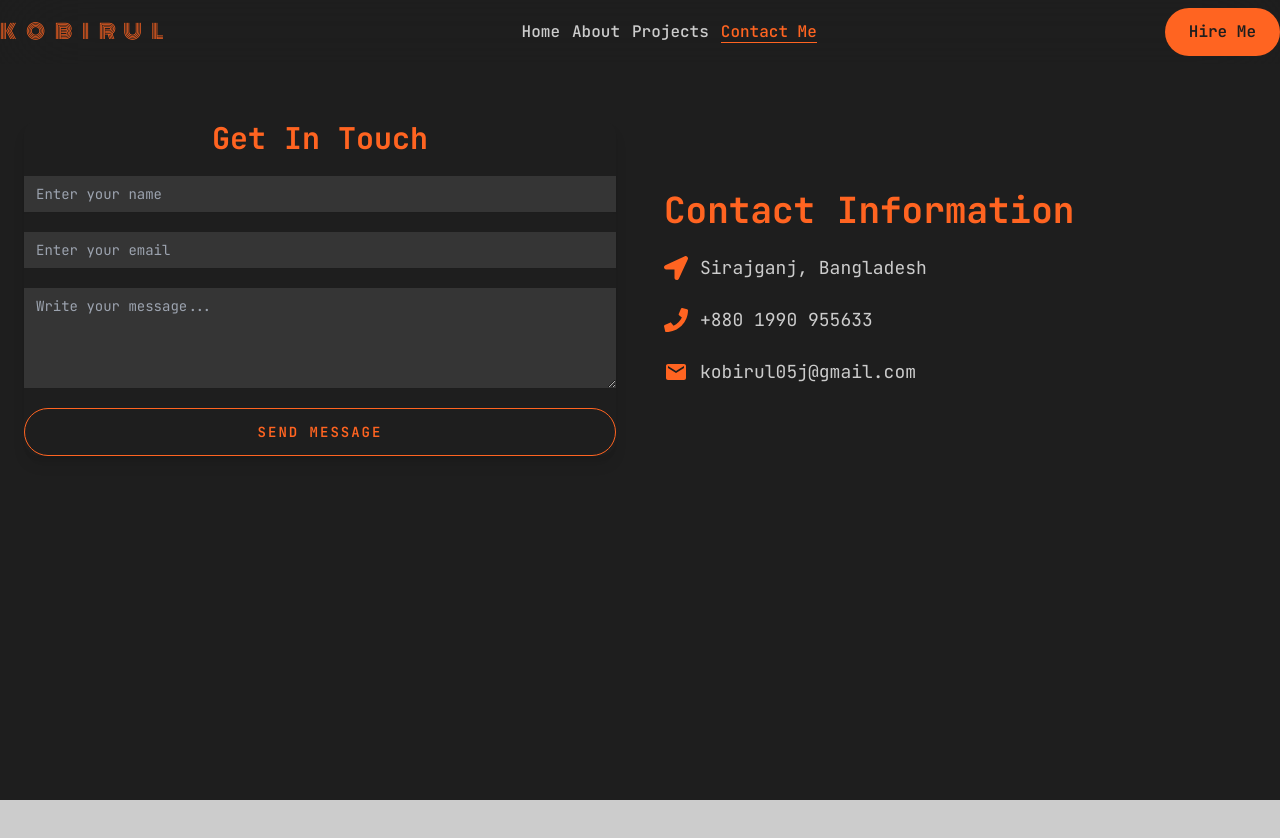
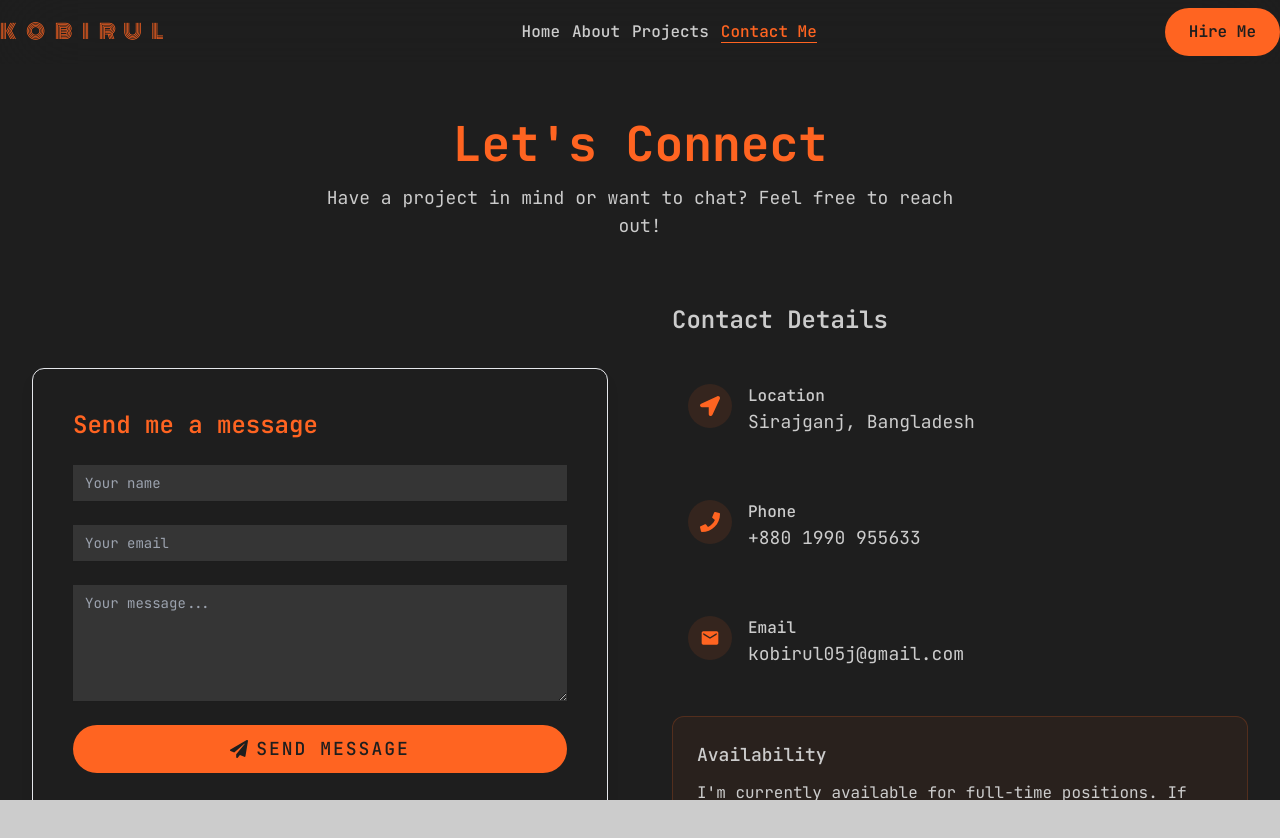
Before and after one commit to kobirul5/personal-web, a Next.js app: page /contact in a window 1280 px wide. Shown: the top 838 px of the page. Before the commit the page ends 800 px from the top, so only its background shows below. Built offline with nearby package versions, Linux system fonts and the light colour scheme.

Commit message:
fixed some isse in contact page

```diff
--- a/src/app/contact/page.jsx
+++ b/src/app/contact/page.jsx
@@ -1,21 +1,22 @@
 "use client"
-import { Input, } from "@/components/ui/input";
-import {Textarea} from "@/components/ui/textarea"
-import { motion } from "motion/react"
-import { useRef } from "react";
-import { FaLocationArrow, FaPhone } from "react-icons/fa";
+import { Input } from "@/components/ui/input";
+import { Textarea } from "@/components/ui/textarea";
+import { motion } from "framer-motion";
+import { useRef, useState } from "react";
+import { FaLocationArrow, FaPhone, FaPaperPlane } from "react-icons/fa";
 import { MdEmail } from "react-icons/md";
+import { FiCheckCircle } from "react-icons/fi";
 import emailjs from '@emailjs/browser';
 import { Button } from "@/components/ui/button";
 
-
-
 const ContactMe = () => {
-
     const form = useRef();
-
+    const [isSubmitting, setIsSubmitting] = useState(false);
+    const [isSuccess, setIsSuccess] = useState(false);
+console.log(isSubmitting)
     const sendEmail = (e) => {
         e.preventDefault();
+        setIsSubmitting(true);
 
         emailjs
             .sendForm('service_1cwh7ah', 'template_xw07nfm', form.current, {
@@ -23,75 +24,184 @@ const ContactMe = () => {
             })
             .then(
                 (res) => {
-                    console.log(res)
+                    console.log(res);
+                    setIsSuccess(true);
+                    setIsSubmitting(false);
+                    form.current.reset();
+                    setTimeout(() => setIsSuccess(false), 3000);
                 },
                 (error) => {
                     console.log('FAILED...', error.text);
+                    setIsSubmitting(false);
                 },
             );
     };
 
+    const containerVariants = {
+        hidden: { opacity: 0 },
+        visible: {
+            opacity: 1,
+            transition: {
+                delay: 0.2,
+                when: "beforeChildren",
+                staggerChildren: 0.1
+            }
+        }
+    };
+
+    const itemVariants = {
+        hidden: { y: 20, opacity: 0 },
+        visible: {
+            y: 0,
+            opacity: 1,
+            transition: {
+                ease: "easeOut",
+                duration: 0.5
+            }
+        }
+    };
 
     return (
         <motion.section
-      initial={{ opacity: 0 }}
-      animate={{
-        opacity: 1,
-        transition: { delay: 2, duration: 0.4, ease: "easeIn" }
-      }}
-      className="mt-10"
+            initial="hidden"
+            animate="visible"
+            variants={containerVariants}
+            className="py-10"
+            id="contact"
         >
-            <div className="container mx-auto px-6 mb-20 grid grid-cols-1 gap-12 md:grid-cols-2 items-center">
-                {/* Left - Contact Form */}
-                <div className=" rounded-2xl shadow-lg  ">
-                    <h2 className="text-3xl mb-5 text-primaryColor font-bold text-center -6">
-                        Get In Touch
+            <div className="container mx-auto px-4 sm:px-6 lg:px-8">
+                <motion.div
+                    variants={itemVariants}
+                    className="text-center mb-12 md:mb-16"
+                >
+                    <h2 className="text-3xl md:text-4xl lg:text-5xl font-bold text-primaryColor mb-4">
+                        Let's Connect
                     </h2>
+                    <p className="text-lg text-muted-foreground max-w-2xl mx-auto">
+                        Have a project in mind or want to chat? Feel free to reach out!
+                    </p>
+                </motion.div>
+
+                <div className="grid grid-cols-1 lg:grid-cols-2 gap-12 lg:gap-16 items-center">
+                    {/* Contact Form */}
+                    <motion.div
+                        variants={itemVariants}
+                        className="bg-background rounded-xl shadow-lg p-6 sm:p-8 lg:p-10 border"
+                    >
+                        <h3 className="text-2xl font-semibold text-foreground mb-6 text-primaryColor">
+                            Send me a message
+                        </h3>
                         <form ref={form} onSubmit={sendEmail} className="space-y-6">
-                        <div className=" grid  grid-cols-1 gap-5">
+                            <motion.div variants={itemVariants}>
                                 <Input
                                     type="text"
                                     name="from_name"
-                                placeholder="Enter your name"
+                                    placeholder="Your name"
                                     required
+
                                 />
+                            </motion.div>
+
+                            <motion.div variants={itemVariants}>
                                 <Input
                                     type="email"
                                     name="from_email"
-                                placeholder="Enter your email"
+                                    placeholder="Your email"
+                                    required
 
+                                />
+                            </motion.div>
+
+                            <motion.div variants={itemVariants}>
+                                <Textarea
+                                    name="message"
+                                    placeholder="Your message..."
+                                    rows="5"
                                     required
                                 />
-                            <Textarea
-                                name="message"
-                                placeholder="Write your message..."
+                            </motion.div>
 
-                                required
-                            />
+                            <motion.div variants={itemVariants}>
                                 <Button
-                            variant="outline"
+                                    type="submit"
                                     size="lg"
+                                    className="w-full py-6 text-lg font-medium bg-primaryColor hover:bg-primaryColor/90 transition-all duration-300"
+                                    disabled={isSubmitting}
                                 >
-                                Send Message
+                                    {isSubmitting ? (
+                                        'Sending...'
+                                    ) : isSuccess ? (
+                                        <span className="flex items-center gap-2">
+                                            <FiCheckCircle className="text-xl" /> Sent Successfully!
+                                        </span>
+                                    ) : (
+                                        <span className="flex items-center gap-2">
+                                            <FaPaperPlane /> Send Message
+                                        </span>
+                                    )}
                                 </Button>
+                            </motion.div>
+                        </form>
+                    </motion.div>
+
+                    {/* Contact Information */}
+                    <motion.div
+                        variants={itemVariants}
+                        className="space-y-8"
+                    >
+                        <h3 className="text-2xl font-semibold text-foreground">
+                            Contact Details
+                        </h3>
+
+                        <motion.div
+                            variants={itemVariants}
+                            className="flex items-start gap-4 p-4 bg-muted rounded-lg hover:bg-muted/50 transition-colors duration-300"
+                        >
+                            <div className="p-3 bg-primaryColor/10 rounded-full text-primaryColor">
+                                <FaLocationArrow className="text-xl" />
                             </div>
-                    </form>
+                            <div>
+                                <h4 className="font-medium text-muted-foreground">Location</h4>
+                                <p className="text-lg text-foreground">Sirajganj, Bangladesh</p>
                             </div>
+                        </motion.div>
 
-                {/* Right - Contact Details */}
-                <div className="space-y-6 ">
-                    <h2 className="text-3xl md:text-4xl font-bold text-center md:text-left text-primaryColor">
-                        Contact Information
-                    </h2>
-                    <p className="flex items-center gap-3 text-lg">
-                        <FaLocationArrow className=" text-2xl text-primaryColor" /> Sirajganj, Bangladesh
+                        <motion.div
+                            variants={itemVariants}
+                            className="flex items-start gap-4 p-4 bg-muted rounded-lg hover:bg-muted/50 transition-colors duration-300"
+                        >
+                            <div className="p-3 bg-primaryColor/10 rounded-full text-primaryColor">
+                                <FaPhone className="text-xl" />
+                            </div>
+                            <div>
+                                <h4 className="font-medium text-muted-foreground">Phone</h4>
+                                <p className="text-lg text-foreground">+880 1990 955633</p>
+                            </div>
+                        </motion.div>
+
+                        <motion.div
+                            variants={itemVariants}
+                            className="flex items-start gap-4 p-4 bg-muted rounded-lg hover:bg-muted/50 transition-colors duration-300"
+                        >
+                            <div className="p-3 bg-primaryColor/10 rounded-full text-primaryColor">
+                                <MdEmail className="text-xl" />
+                            </div>
+                            <div>
+                                <h4 className="font-medium text-muted-foreground">Email</h4>
+                                <p className="text-lg text-foreground">kobirul05j@gmail.com</p>
+                            </div>
+                        </motion.div>
+
+                        <motion.div
+                            variants={itemVariants}
+                            className="mt-8 p-6 bg-primaryColor/5 rounded-xl border border-primaryColor/20"
+                        >
+                            <h4 className="font-medium text-lg text-foreground mb-3">Availability</h4>
+                            <p className="text-muted-foreground">
+                                I'm currently available for full-time positions. If you have a project that needs my expertise, don't hesitate to reach out!
                             </p>
-                    <p className="flex items-center gap-3 text-lg">
-                        <FaPhone className="text-2xl  text-primaryColor" /> +880 1990 955633
-                    </p>
-                    <p className="flex items-center gap-3 text-lg">
-                        <MdEmail className=" text-2xl text-primaryColor" /> kobirul05j@gmail.com
-                    </p>
+                        </motion.div>
+                    </motion.div>
                 </div>
             </div>
         </motion.section>
--- a/src/app/page.js
+++ b/src/app/page.js
@@ -3,6 +3,7 @@ import Banner from "./components/Banner";
 import MySkills from "./components/MySkills";
 import Projects from "./projects/Projects";
 import Link from "next/link";
+import Education from "@/components/Education/Education";
 
 export default function Home() {
   return (
@@ -21,6 +22,8 @@ export default function Home() {
         <Projects />
         <Link href={"/projects"} className=" flex justify-center text-center"><Button>See My All Projects</Button></Link>
       </section>
+    <Education/>
+
     </main>
   );
 }
--- a/src/components/ui/input.jsx
+++ b/src/components/ui/input.jsx
@@ -7,7 +7,7 @@ const Input = React.forwardRef(({ className, type, ...props }, ref) => {
     (<input
       type={type}
       className={cn(
-        "flex h-9 w-full rounded-md bg-white/10 border-input  px-3 py-1 text-base shadow-sm transition-colors file:border-0 file:bg-transparent file:text-sm file:font-medium file:text-foreground placeholder:text-muted-foreground focus-visible:outline-none focus-visible:ring-1 focus-visible:ring-ring disabled:cursor-not-allowed disabled:opacity-50 md:text-sm",
+        "flex h-9 w-full rounded-md bg-white/10 border-input  px-3 py-1 text-base shadow-sm transition-colors file:border-0 file:bg-transparent file:text-sm file:font-medium file:text-foreground placeholder:text-muted-foreground focus-visible:outline-none focus-visible:ring-1 focus-visible:ring-orange-500 disabled:cursor-not-allowed disabled:opacity-50 md:text-sm",
         className
       )}
       ref={ref}
--- a/src/components/ui/textarea.jsx
+++ b/src/components/ui/textarea.jsx
@@ -6,7 +6,7 @@ const Textarea = React.forwardRef(({ className, ...props }, ref) => {
   return (
     (<textarea
       className={cn(
-        "flex min-h-[100px] w-full rounded-md border-input bg-white/10 px-3 py-2 text-base shadow-sm placeholder:text-muted-foreground focus-visible:outline-none focus-visible:ring-1 focus-visible:ring-ring disabled:cursor-not-allowed disabled:opacity-50 md:text-sm",
+        "flex min-h-[100px] w-full rounded-md border-input bg-white/10 px-3 py-2 text-base shadow-sm placeholder:text-muted-foreground focus-visible:outline-none focus-visible:ring-1 focus-visible:ring-orange-500 disabled:cursor-not-allowed disabled:opacity-50 md:text-sm",
         className
       )}
       ref={ref}
```
Also changed, not shown: src/components/Education/Education.jsx (added), 1 other file (tests, documents, lock files or other folders). Lines whose indentation alone changed are shown as unchanged.
